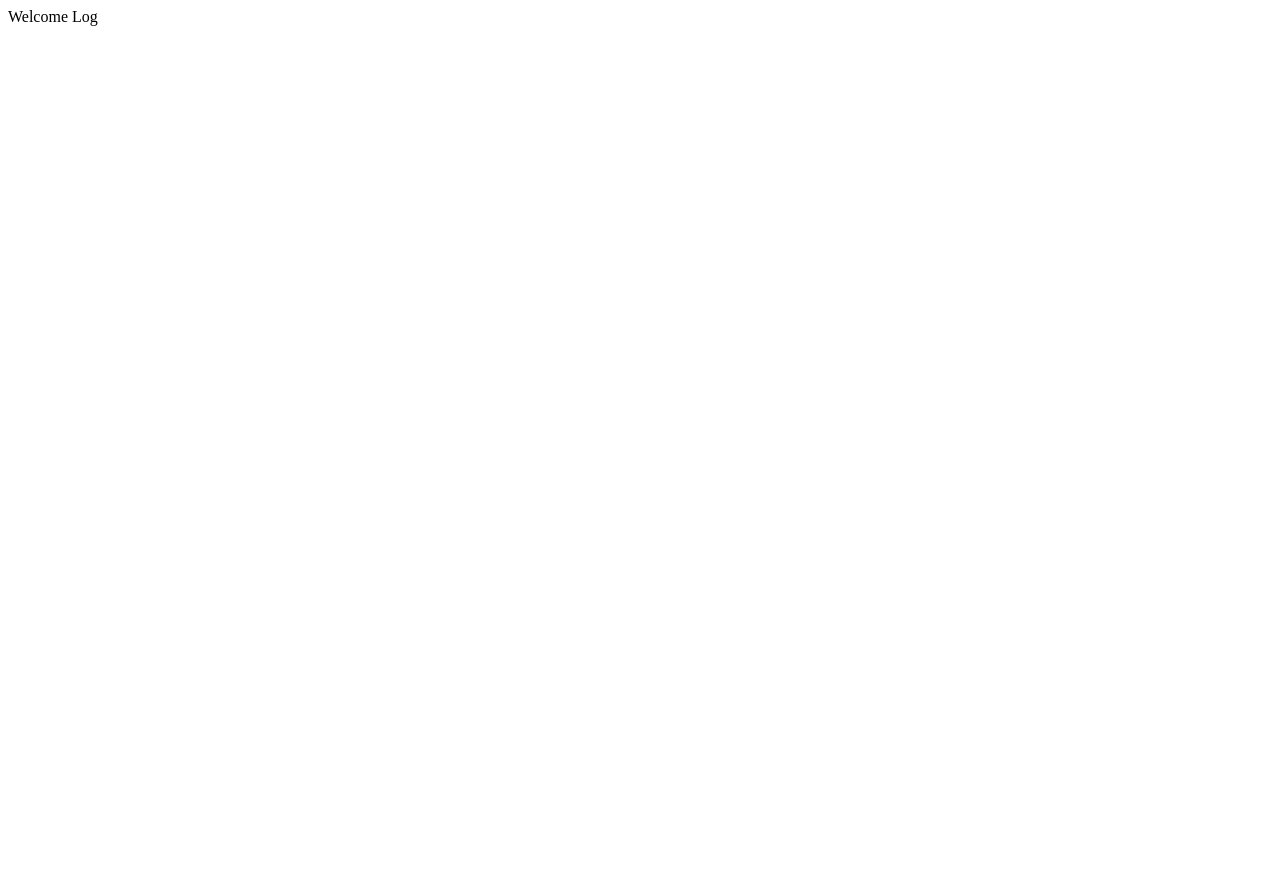
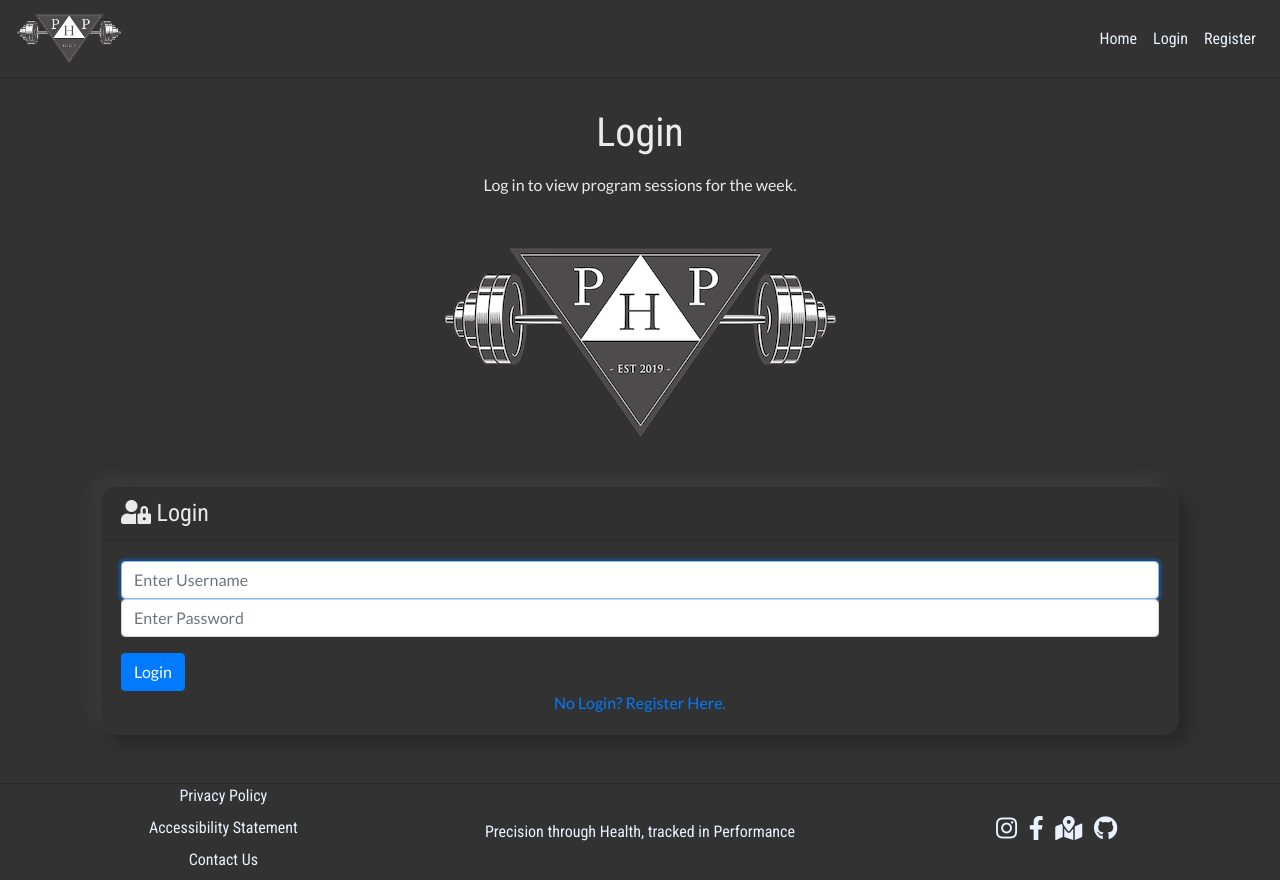
Before and after one commit to deanroche/PHP-AthleteProgram, a Django app: page /accounts/login in a window 1280 px wide. Before the commit the page is almost empty. Before the commit the page ends 26 px from the top, so only its background shows below. Run offline with Django 3.2, Linux system fonts and the light colour scheme; some libraries are stand-ins or nearby versions.

Commit message:
login.html template added with content and linked in navbar nav-item along with default styling

```diff
--- a/PHPAthleteProgram/static/css/style.css
+++ b/PHPAthleteProgram/static/css/style.css
@@ -166,12 +166,6 @@ footer .row {
     background-clip: border-box;
 }
 
-.card:hover {
-    -webkit-box-shadow: -6px -6px 15px 0 rgba(255, 233, 37, 0.15), 10px 10px 15px 0 rgb(40, 40, 40);
-    -moz-box-shadow: -6px -6px 15px 0 rgba(255, 233, 37, 0.15), 10px 10px 15px 0 rgb(40, 40, 40);
-    box-shadow: -6px -6px 15px 0 rgba(255, 233, 37, 0.15), 10px 10px 15px 0 rgb(40, 40, 40);
-}
-
 .card-header:first-child {
     border-radius: 1rem 1rem 0 0;
 }
@@ -244,6 +238,12 @@ footer .row {
     animation: moveInRight 2s ease-in-out;
 }
 
+.cta-card:hover {
+    -webkit-box-shadow: -6px -6px 15px 0 rgba(255, 233, 37, 0.15), 10px 10px 15px 0 rgb(40, 40, 40);
+    -moz-box-shadow: -6px -6px 15px 0 rgba(255, 233, 37, 0.15), 10px 10px 15px 0 rgb(40, 40, 40);
+    box-shadow: -6px -6px 15px 0 rgba(255, 233, 37, 0.15), 10px 10px 15px 0 rgb(40, 40, 40);
+}
+
 /* Accessibility & Privacy Policy Pages */
 
 .card-subtitle {
--- a/templates/accounts/login.html
+++ b/templates/accounts/login.html
@@ -1,10 +1,57 @@
-<!DOCTYPE html>
-<html lang="en">
-<head>
-    <meta charset="UTF-8">
-    <title>Title</title>
-</head>
-<body>
-    Welcome Log
-</body>
-</html>
+{% extends 'base.html' %}
+
+{% load static %}
+
+{% block title %} Login {% endblock %}
+
+{% block content %}
+    <!-- Check if user is already logged in, and if yes produce custom error view otherwise
+     show default login page -->
+    {% if user.is_authenticated %}
+        {% include 'partials/_error.html' %}
+    {% else %}
+        <div class="container">
+            <div class="row">
+                <div class="col-sm-12">
+                    <h1 class="page-title text-center">Login</h1>
+                </div>
+                <div class="col-sm-12">
+                    <p class="page-desc text-center">Log in to view program sessions for the week.</p>
+                </div>
+            </div>
+            <div class="row">
+                <div class="col-sm-12 text-center page-separator">
+                    <img class="img-fluid" src="{% static 'img/logo.png' %}" alt="PHP Logo">
+                </div>
+            </div>
+        </div>
+
+        <!-- Page/Form alerts for user visibility, injected via Jinja as template -->
+        {% include 'partials/_alerts.html' %}
+
+        <div class="container">
+            <div class="row">
+                <div class="col-sm-12">
+                    <div class="card form-card">
+                        <div class="card-header">
+                            <h4><i class="fas fa-user-lock"></i> Login</h4>
+                        </div>
+                        <div class="card-body">
+                            <!-- Form fields are without labels to be consistent with modern app design UX themes. -->
+                            <form action="{% url 'login' %}" method="POST">
+                                {% csrf_token %}
+                                <div class="form-group">
+                                    {{ form }}
+                                </div>
+                                <input type="submit" value="Login" class="btn btn-primary">
+                            </form>
+                            <div class="register-link text-center">
+                                <a href="{% url 'register' %}">No Login? Register Here.</a>
+                            </div>
+                        </div>
+                    </div>
+                </div>
+            </div>
+        </div>
+    {% endif %}
+{% endblock %}
```
